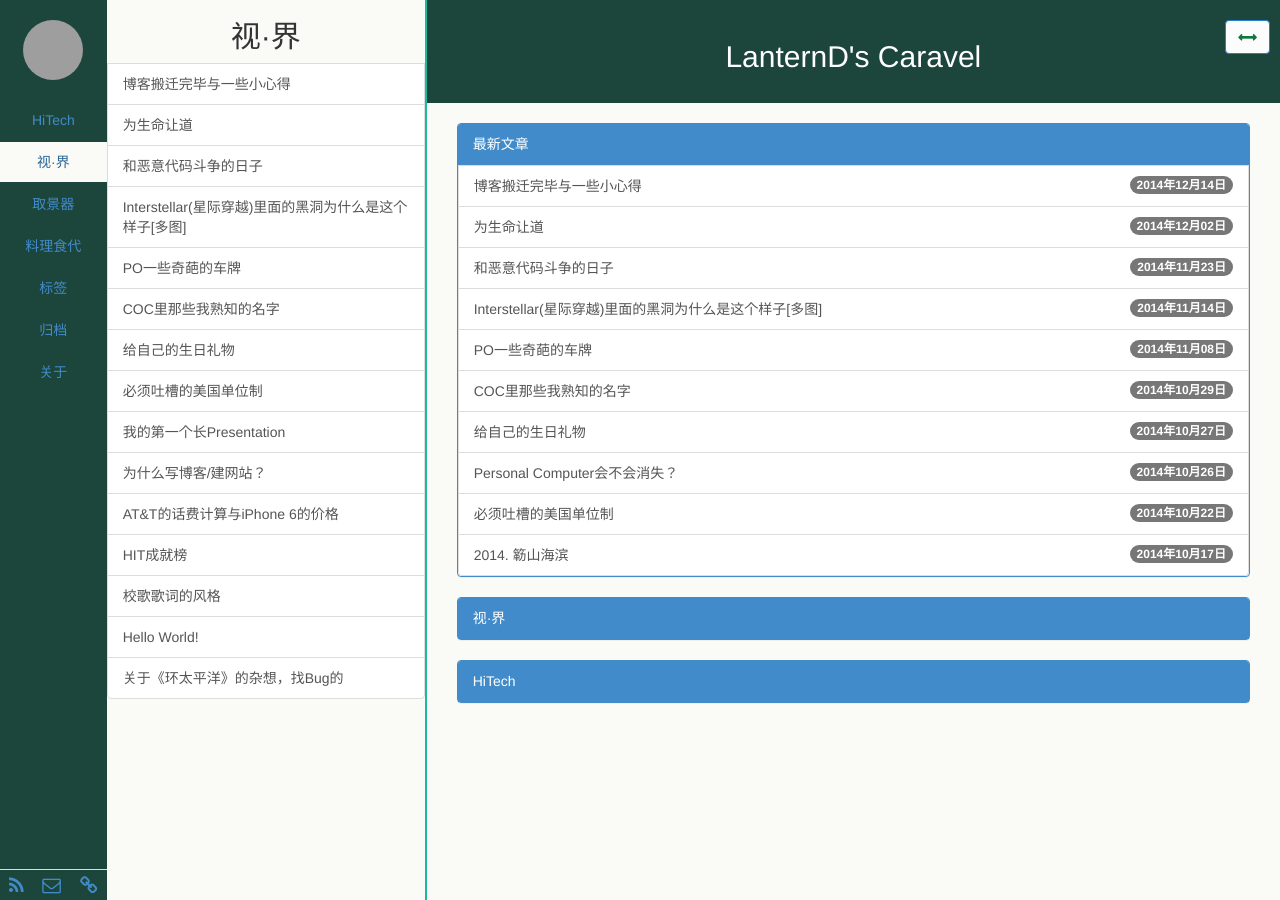
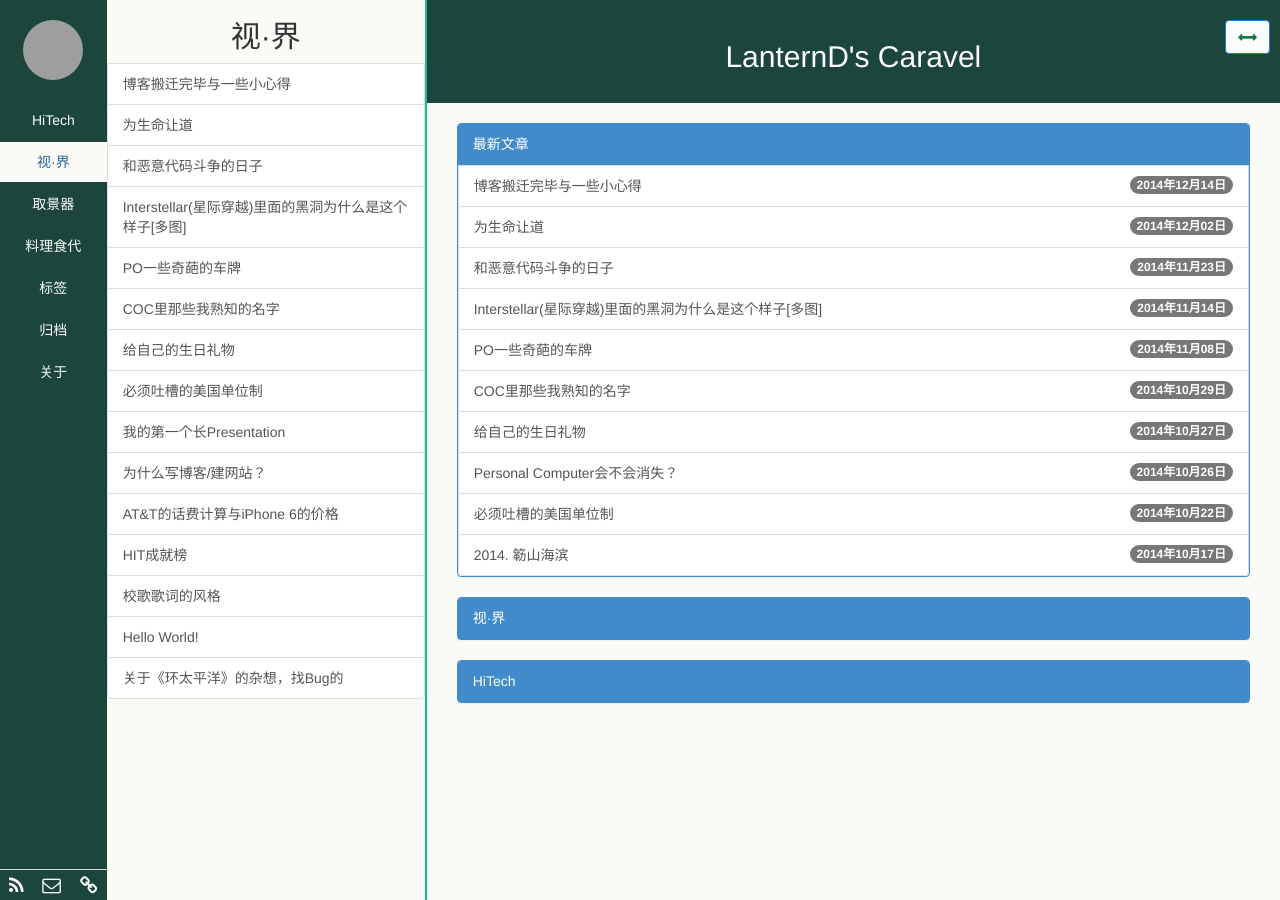
Before and after one commit to LanternD/lanternd.github.io, a Jekyll site: the page built from index.html, in a window 1280 px wide. Built offline with Jekyll 4.4.1, drawn with Linux system fonts in a browser that asks for light colours; the list of posts is cut into pages by our own code; grey boxes are pictures that could not be loaded.

Commit message:
LanternD's

```diff
--- a/_includes/navside.html
+++ b/_includes/navside.html
@@ -15,9 +15,9 @@
       <div class="aside1_bottom">
         <table class="table table-condensed">
           <tr>
-            <td><a href="/pages/atom.xml" target="_blank" title="RSS"><i class="fa fa-rss fa-lg"></i></a></td>
-            <td><a href="mailto:{{ site.author.email }}" title="发邮件"><i class="fa fa-envelope-o fa-lg"></i></a></td>
-            <td><a class="pjaxlink" href="/pages/links.html" title="友情链接"><i class="fa fa-link fa-lg"></i></a></td>
+            <td><a href="/pages/atom.xml" target="_blank" title="RSS"><i class="fa fa-rss fa-lg" style="color:#fcfcfc;"></i></a></td>
+            <td><a href="mailto:{{ site.author.email }}" title="发邮件"><i class="fa fa-envelope-o fa-lg" style="color:#fcfcfc;"></i></a></td>
+            <td><a class="pjaxlink" href="/pages/links.html" title="友情链接"><i class="fa fa-link fa-lg" style="color:#fcfcfc;"></i></a></td>
           </tr>
         </table>
       </div>
--- a/pages/about.html
+++ b/pages/about.html
@@ -96,7 +97,7 @@ title: 关于
     </a>
   </p>
 
-  <p>[ 目前仅在部分SNS活跃 (Instagram / FB / Twi / Flickr / 微博) ]</p>
+  <p>[ 目前仅在部分SNS活跃 ( Instagram / FB / Twi / Flickr / 微博 ) ]</p>
 
   <p>Email：yangdavid1028 AT gmail.com [个人]　yangdeli AT msu.edu [工作]</p>
 
--- a/public/css/base.css
+++ b/public/css/base.css
@@ -21,6 +21,7 @@ body, html {
   padding-left: 0px;
   padding-right: 0px;
   border-radius: 0px;
+  color:#fcfcfc;
 }
 .avatar {width: 60px; height: 60px;}
 .aside1_bottom {
@@ -130,3 +131,13 @@ a:hover {text-decoration:none;}
 img{
   max-height: 100%
 }
+/*
+a.fa{
+  color: #266153;
+  background-color: #fcfcfc;
+}
+
+ul .nav {
+  color: #fcfcfc;
+  background-color: #266153;
+}*/
```
Also changed, not shown: other parts of pages/about.html (+1 -0 lines).
